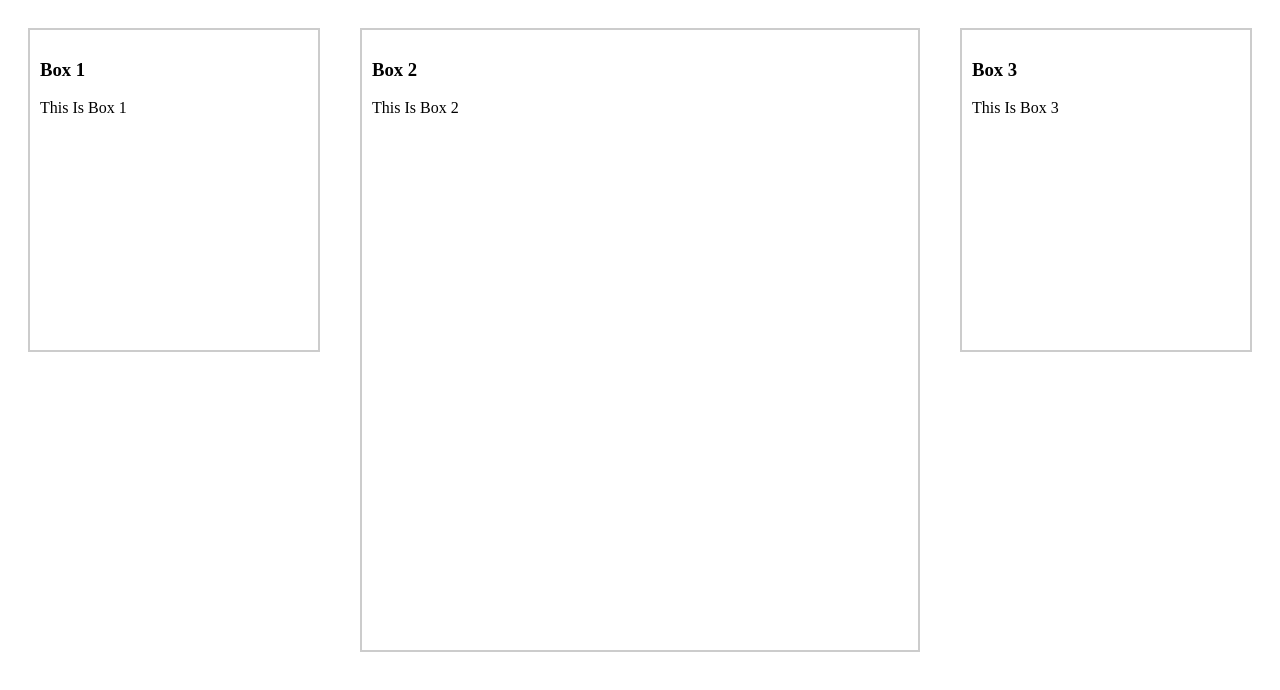
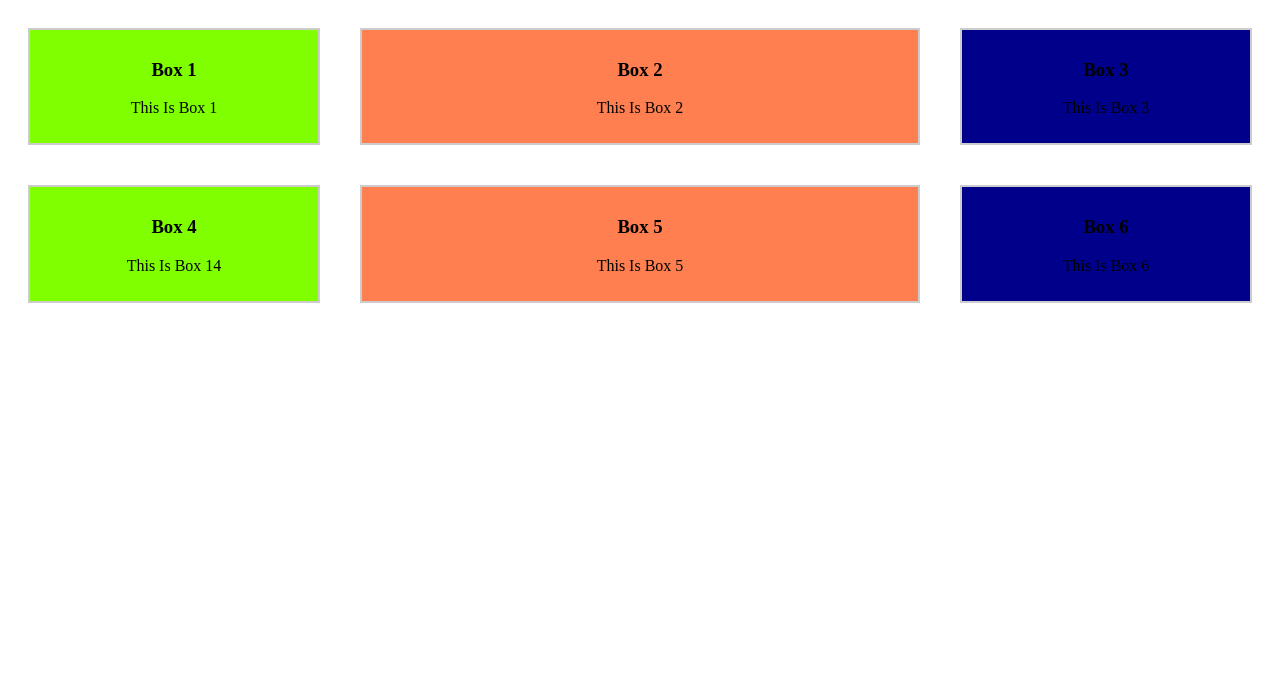
Before and after one commit to PaddyFA/Flex-box-test, a plain HTML site: page index.html in a window 1280 px wide. Drawn offline with Linux system fonts and the light colour scheme.

Commit message:
added extra boxes

```diff
--- a/assets/css/style.css
+++ b/assets/css/style.css
@@ -1,6 +1,9 @@
 .container-1 {
     display: flex;
-    justify-content: space-between;
+
+
+
+
 
 
 
@@ -10,24 +13,76 @@
          border: 2px #ccc solid;
          padding: 10px;
          margin: 20px;
+         justify-content: center;
+
+
+
+
+
 
 
 }
 
 .box-1 {
     flex: 1;
-    height: 300px;
+    text-align: center;
+    background-color: chartreuse;
+
 
 
 }
 
 .box-2 {
      flex: 2;
-     height: 600px;
+     text-align: center;
+     background-color: coral;
+
+
 
 }
 
 .box-3 {
-      flex: 1;
-      height: 300px;
+     flex: 1;
+     text-align: center;
+     background-color: darkblue;
+
+
 }
+.container-2 {
+    display: flex;
+    align-items: flex-end;
+
+}
+
+.container-2 div {
+    border: 2px #ccc solid;
+    padding: 10px;
+    margin: 20px;
+    justify-content: center;
+}
+
+.box-4 {
+    flex: 1;
+    text-align: center;
+    background-color: chartreuse;
+
+
+
+}
+
+.box-5 {
+     flex: 2;
+     text-align: center;
+     background-color: coral;
+
+
+
+}
+
+.box-6 {
+     flex: 1;
+     text-align: center;
+     background-color: darkblue;
+
+
+}
--- a/index.html
+++ b/index.html
@@ -23,6 +23,22 @@
         </div>
 
     </div>
+    <div class="container-2">
+        <div class="box-4">
+            <h3>Box 4</h3>
+            <p>This Is Box 14</p>
+        </div>
+        <div class="box-5">
+            <h3>Box 5</h3>
+            <p>This Is Box 5</p>
+        </div>
+        <div class="box-6">
+            <h3>Box 6</h3>
+            <p>This Is Box 6</p>
+        </div>
+
+    </div>
+
 
 </body>
 </html>
```
